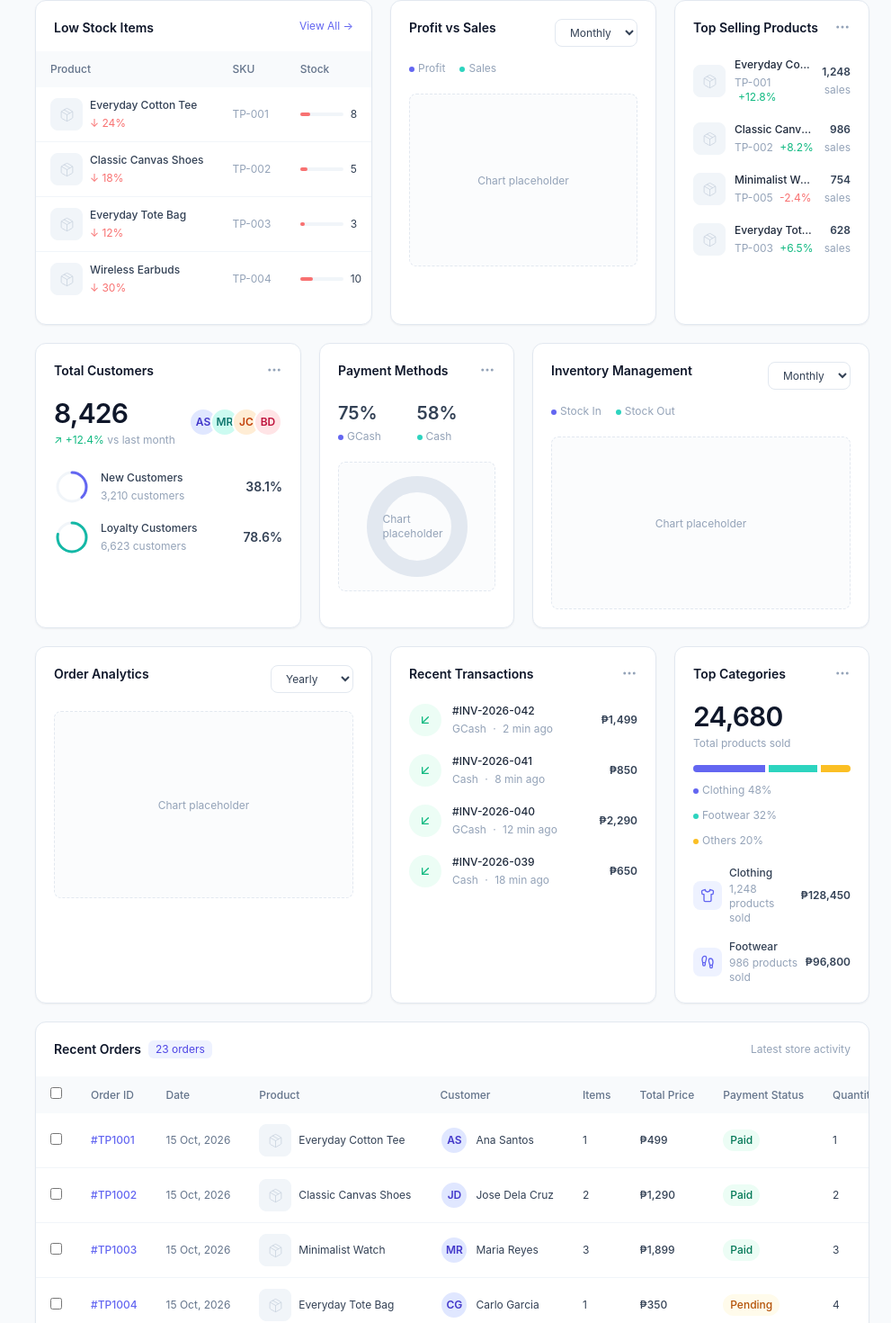
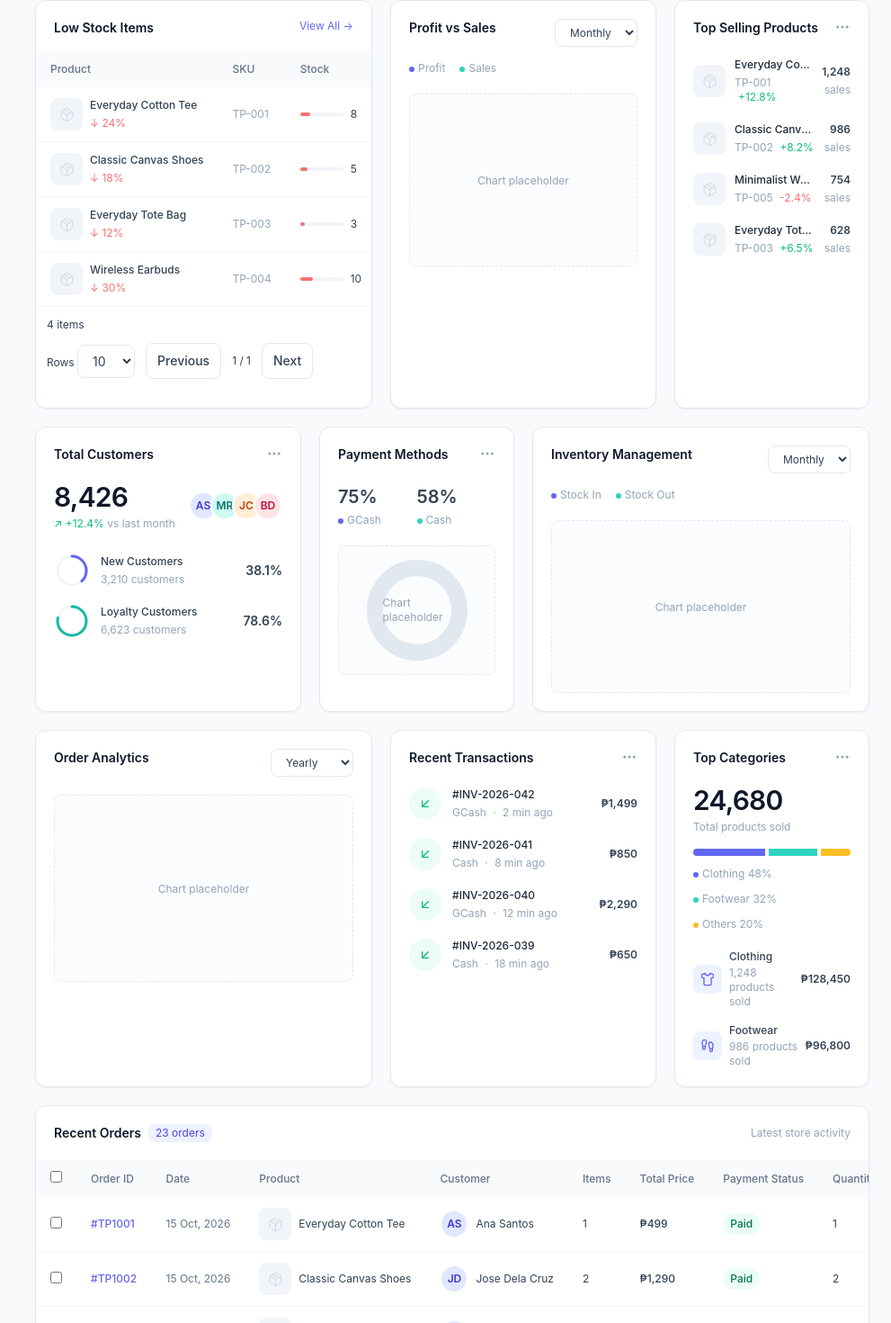
Before and after one commit to mandocdocmawin-dot/POS-System, a React (Vite) app: page / in a window 1280 px wide. Shown: the part 834-2304 px from the top of the page at 90% size, without its empty margins (289-1280 px from the left). Built offline with nearby package versions, Linux system fonts and the light colour scheme.

Commit message:
feat(common): add data table with search, sort, pagination and selection

```diff
--- a/src/components/common/DataTable.tsx
+++ b/src/components/common/DataTable.tsx
@@ -1,48 +1,30 @@
-import type { ReactNode } from "react";
-export interface Column<T> {
-  id: string;
-  header: ReactNode;
-  cell: (row: T) => ReactNode;
+import { useId, useState, type ReactNode } from 'react';
+export interface Column<T> { id: string; header: ReactNode; cell: (row: T) => ReactNode; sortValue?: (row: T) => string | number }
+export function DataTable<T>({ columns, rows, rowKey, caption, searchText, loading = false, error, selection, onSelectionChange, actions }: {
+  columns: Column<T>[]; rows: T[]; rowKey: (row: T) => string; caption: string;
+  searchText?: (row: T) => string; loading?: boolean; error?: string;
+  selection?: string[]; onSelectionChange?: (ids: string[]) => void; actions?: (row: T) => ReactNode;
+}) {
+  const id = useId();
+  const [query, setQuery] = useState(''); const [page, setPage] = useState(1); const [size, setSize] = useState(10);
+  const [sort, setSort] = useState<{ id: string; direction: number }>({ id: '', direction: 1 });
+  const filtered = rows.filter(r => !searchText || searchText(r).toLowerCase().includes(query.toLowerCase()));
+  const column = columns.find(c => c.id === sort.id);
+  if (column?.sortValue) filtered.sort((a, b) => { const x = column.sortValue!(a), y = column.sortValue!(b); return (typeof x === 'number' && typeof y === 'number' ? x - y : String(x).localeCompare(String(y))) * sort.direction; });
+  const pages = Math.max(1, Math.ceil(filtered.length / size)), current = Math.min(page, pages);
+  const visible = filtered.slice((current - 1) * size, current * size);
+  const selected = selection ?? []; const all = visible.length > 0 && visible.every(r => selected.includes(rowKey(r)));
+  const toggle = (key: string) => onSelectionChange?.(selected.includes(key) ? selected.filter(k => k !== key) : [...selected, key]);
+  return <div className="min-w-0">
+    {searchText && <div className="p-3"><label className="sr-only" htmlFor={id}>Search {caption}</label><input id={id} className="w-full sm:max-w-sm" placeholder={`Search ${caption.toLowerCase()}…`} value={query} onChange={e => { setQuery(e.target.value); setPage(1); }} /></div>}
+    {error && <p role="alert" className="p-4 text-red-500">{error}</p>}
+    <div className="w-full overflow-x-auto"><table className="w-full whitespace-nowrap text-left text-xs" aria-busy={loading}><caption className="sr-only">{caption}</caption>
+      <thead className="bg-slate-50 text-slate-500 dark:bg-slate-800/70"><tr>
+      {onSelectionChange && <th className="px-4"><input type="checkbox" aria-label="Select visible rows" checked={all} onChange={() => onSelectionChange(all ? selected.filter(k => !visible.some(r => rowKey(r) === k)) : [...new Set([...selected, ...visible.map(rowKey)])])} /></th>}
+      {columns.map(c => <th key={c.id} scope="col" className="px-4 py-3 font-medium" aria-sort={sort.id === c.id ? sort.direction === 1 ? 'ascending' : 'descending' : undefined}>{c.sortValue ? <button onClick={() => setSort({ id: c.id, direction: sort.id === c.id ? -sort.direction : 1 })}>{c.header} {sort.id === c.id ? sort.direction === 1 ? '↑' : '↓' : '↕'}</button> : c.header}</th>)}{actions && <th scope="col">Actions</th>}</tr></thead>
+      <tbody className="divide-y divide-slate-100 dark:divide-slate-800">{loading ? Array.from({ length: 5 }, (_, i) => <tr key={i}><td colSpan={columns.length + 2} className="p-4"><div className="h-5 animate-pulse rounded bg-slate-200 dark:bg-slate-700" /></td></tr>) : visible.map(r => <tr key={rowKey(r)} className="hover:bg-slate-50 dark:hover:bg-slate-800/40">{onSelectionChange && <td className="px-4"><input type="checkbox" aria-label={`Select ${searchText?.(r) ?? rowKey(r)}`} checked={selected.includes(rowKey(r))} onChange={() => toggle(rowKey(r))} /></td>}{columns.map(c => <td className="px-4 py-3" key={c.id}>{c.cell(r)}</td>)}{actions && <td className="px-4 py-3">{actions(r)}</td>}</tr>)}</tbody>
+    </table></div>
+    {!loading && !visible.length && <p className="p-10 text-center text-slate-500">No matching items.</p>}
+    <div className="flex flex-wrap items-center justify-between gap-3 border-t border-slate-100 p-3 text-xs dark:border-slate-800"><span>{filtered.length} items {onSelectionChange && `· ${selected.length} selected`}</span><div className="flex items-center gap-3"><label>Rows <select aria-label="Rows per page" value={size} onChange={e => { setSize(Number(e.target.value)); setPage(1); }}>{[10, 25, 50].map(n => <option key={n}>{n}</option>)}</select></label><button className="btn" disabled={current === 1} onClick={() => setPage(current - 1)}>Previous</button><span>{current} / {pages}</span><button className="btn" disabled={current === pages} onClick={() => setPage(current + 1)}>Next</button></div></div>
+  </div>;
 }
-export function DataTable<T>({
-  columns,
-  rows,
-  rowKey,
-  caption,
-}: {
-  columns: Column<T>[];
-  rows: T[];
-  rowKey: (row: T) => string;
-  caption: string;
-}) {
-  return (
-    <div className="w-full overflow-x-auto">
-      <table className="w-full whitespace-nowrap text-left text-xs">
-        <caption className="sr-only">{caption}</caption>
-        <thead className="bg-slate-50 text-xs text-slate-500 dark:bg-slate-800/70">
-          <tr>
-            {columns.map((column) => (
-              <th scope="col" key={column.id} className="px-4 py-3 font-medium">
-                {column.header}
-              </th>
-            ))}
-          </tr>
-        </thead>
-        <tbody className="divide-y divide-slate-100 dark:divide-slate-800">
-          {rows.map((row) => (
-            <tr
-              key={rowKey(row)}
-              className="hover:bg-slate-50/60 dark:hover:bg-slate-800/40"
-            >
-              {columns.map((column) => (
-                <td key={column.id} className="px-4 py-3">
-                  {column.cell(row)}
-                </td>
-              ))}
-            </tr>
-          ))}
-        </tbody>
-      </table>
-    </div>
-  );
-}
```
